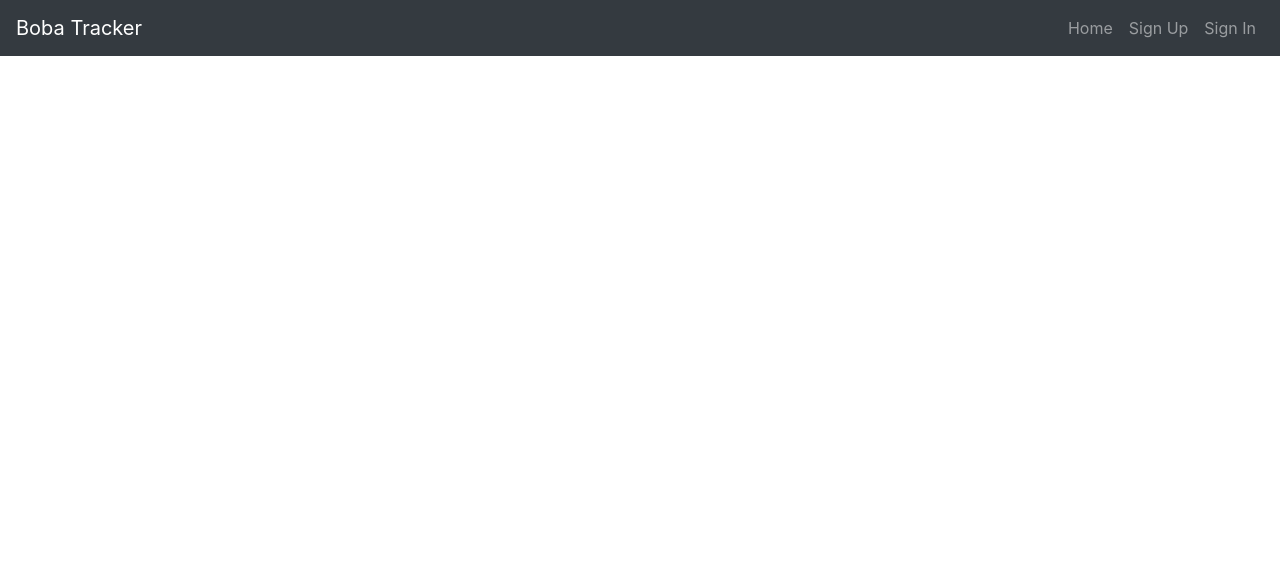
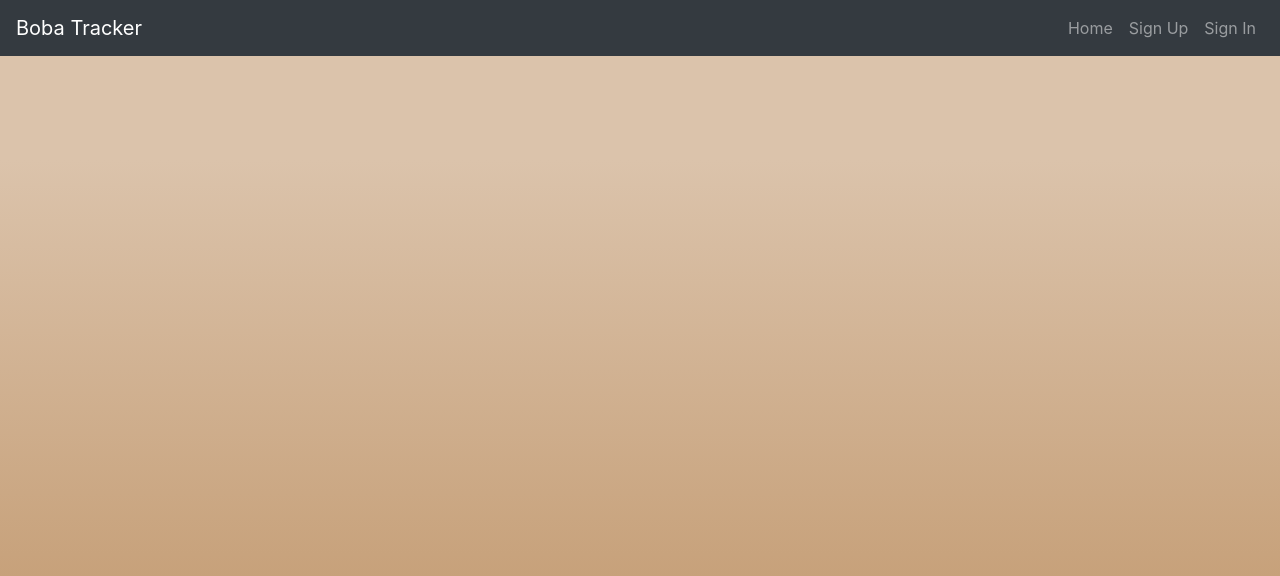
Before and after one commit to kimdolion/boba-tracker-client, a React app: page /#/ in a window 1280 px wide. Shown: the top 576 px of the page. Built offline with nearby package versions, Linux system fonts and the light colour scheme.

Commit message:
Add background gradient for app
- Made variables to hold bubble tea colors
- Added gradient background with bubble tea colors

```diff
--- a/src/index.scss
+++ b/src/index.scss
@@ -1 +1,15 @@
 @import '~bootstrap/scss/bootstrap';
+$light-tea: #dbc3ab;
+$dark-tea: #c49c73;
+
+html {
+  background: linear-gradient(to bottom, $light-tea 20%, $dark-tea 80%) no-repeat;
+  height: 100vh;
+  width: 100%;
+}
+
+body {
+  background: linear-gradient(to bottom, $light-tea 20%, $dark-tea 80%) no-repeat;
+  height: 100%;
+  width: 100%;
+}
```
